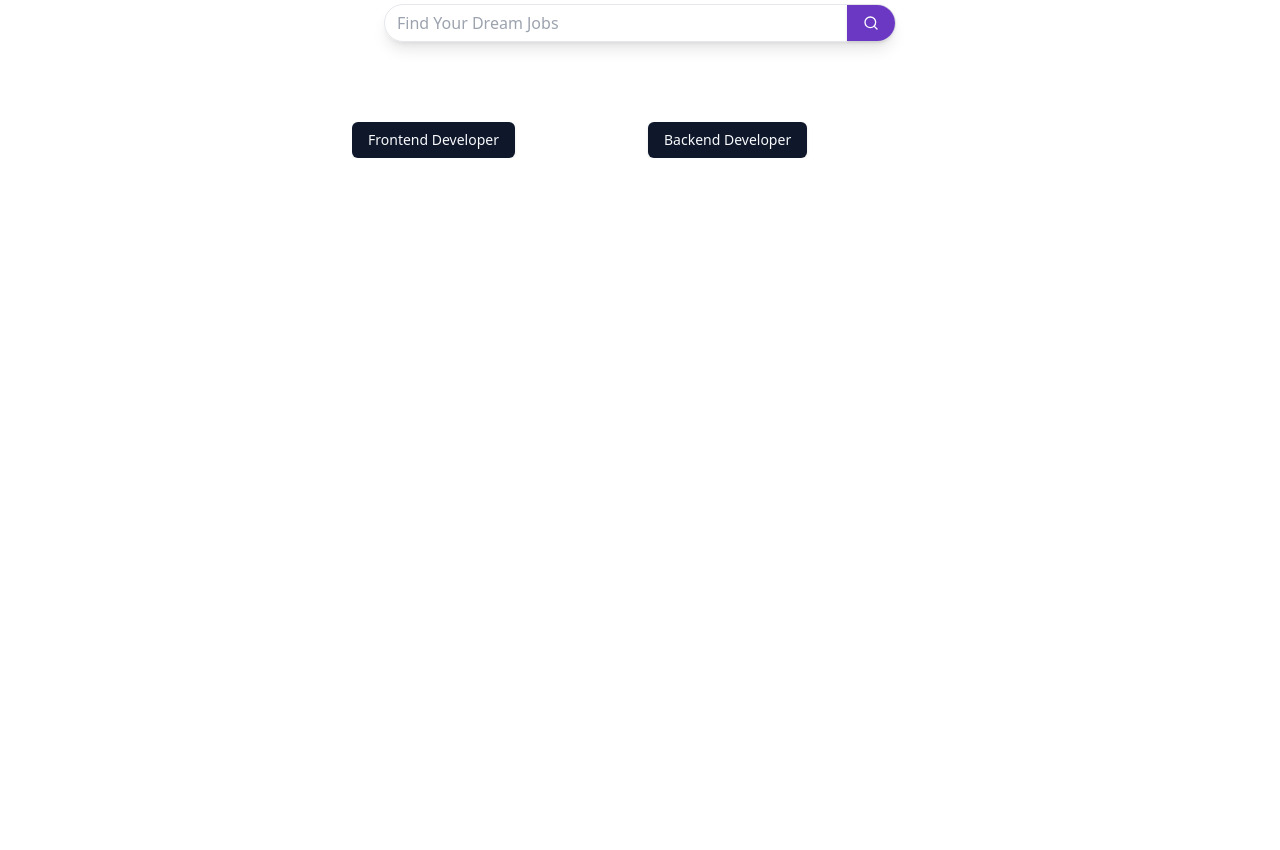
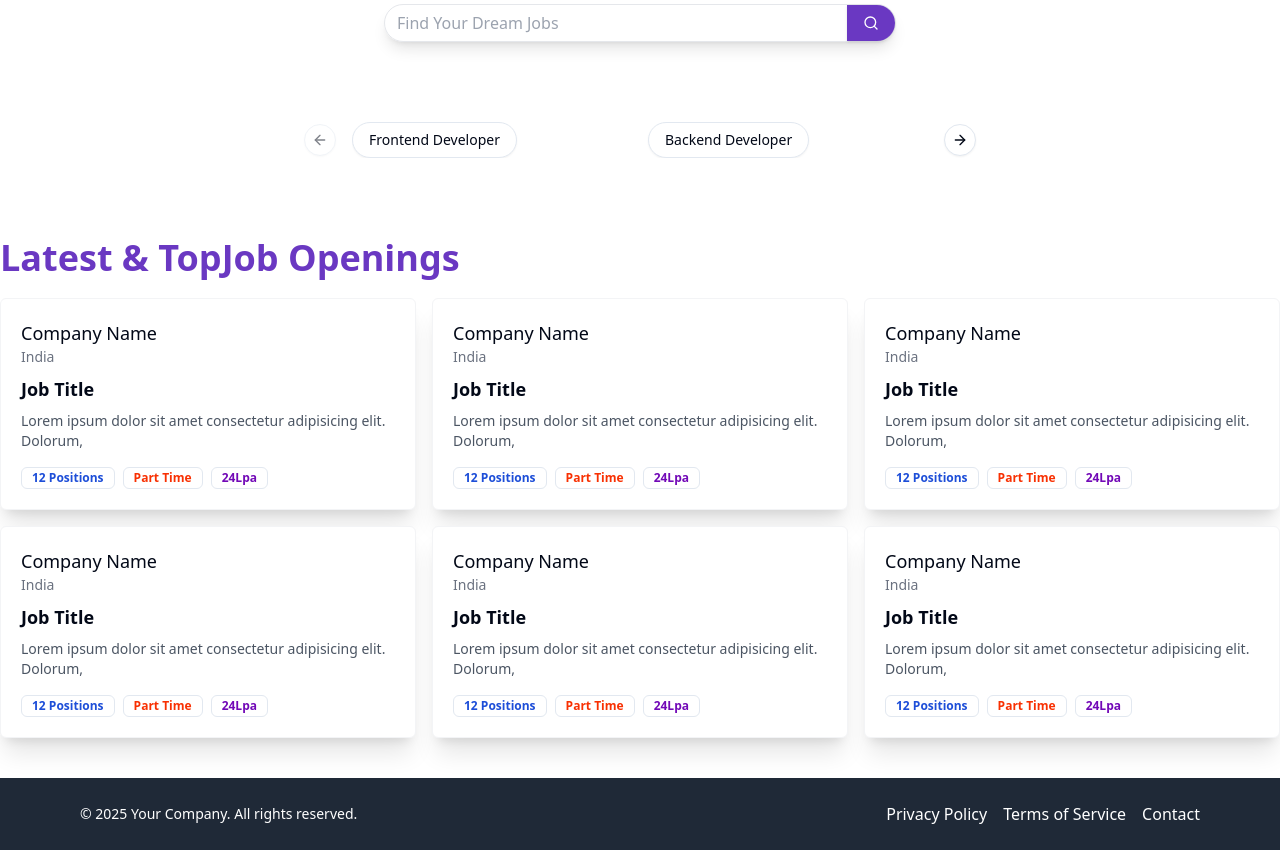
Before and after one commit to arnav1203/Job-Portal, a React (Vite) app in the folder client/: page / in a window 1280 px wide. Shown: the part 320-1170 px from the top of the page. Before the commit the page ends 800 px from the top, so only its background shows below. Built offline with nearby package versions, Linux system fonts and the light colour scheme.

Commit message:
Job Page Update

```diff
--- a/client/src/App.jsx
+++ b/client/src/App.jsx
@@ -3,6 +3,7 @@ import Navbar from "./components/shared/Navbar";
 import Signup from "./components/auth/Signup";
 import Login from "./components/auth/Login";
 import Home from "./components/Home";
+import Jobs from "./components/Jobs";
 const approuter = createBrowserRouter([
   {
     path: "/",
@@ -16,6 +17,10 @@ const approuter = createBrowserRouter([
     path: "/signup",
     element: <Signup />,
   },
+  {
+    path: "jobs",
+    element: <Jobs />,
+  },
 ]);
 function App() {
   return (
--- a/client/src/components/CategoryCarousel.jsx
+++ b/client/src/components/CategoryCarousel.jsx
@@ -1,5 +1,11 @@
 import React from "react";
-import { Carousel, CarouselContent, CarouselItem } from "./ui/carousel";
+import {
+  Carousel,
+  CarouselContent,
+  CarouselItem,
+  CarouselNext,
+  CarouselPrevious,
+} from "./ui/carousel";
 import { Button } from "./ui/button";
 
 const category = [
@@ -17,10 +23,14 @@ const CategoryCarousel = () => {
         <CarouselContent>
           {category.map((cat, index) => (
             <CarouselItem className="md:basis-1/2 lg-basis-1/3">
-              <Button>{cat}</Button>
+              <Button variant="outline" className="rounded-full">
+                {cat}
+              </Button>
             </CarouselItem>
           ))}
         </CarouselContent>
+        <CarouselPrevious />
+        <CarouselNext />
       </Carousel>
     </div>
   );
--- /dev/null
+++ b/client/src/components/FilterCard.jsx
@@ -0,0 +1,7 @@
+import React from "react";
+
+const FilterCard = () => {
+  return <div>FilterCard</div>;
+};
+
+export default FilterCard;
--- /dev/null
+++ b/client/src/components/Footer.jsx
@@ -0,0 +1,26 @@
+import React from "react";
+
+const Footer = () => {
+  return (
+    <footer className="bg-gray-800 text-white py-6 mt-10">
+      <div className="max-w-6xl mx-auto px-4 flex flex-col md:flex-row justify-between items-center">
+        <p className="text-sm">
+          &copy; {new Date().getFullYear()} Your Company. All rights reserved.
+        </p>
+        <div className="mt-4 md:mt-0 flex gap-4">
+          <a href="#" className="hover:underline">
+            Privacy Policy
+          </a>
+          <a href="#" className="hover:underline">
+            Terms of Service
+          </a>
+          <a href="#" className="hover:underline">
+            Contact
+          </a>
+        </div>
+      </div>
+    </footer>
+  );
+};
+
+export default Footer;
--- a/client/src/components/Home.jsx
+++ b/client/src/components/Home.jsx
@@ -2,6 +2,8 @@ import React from "react";
 import Navbar from "./shared/Navbar";
 import HeroSection from "./HeroSection";
 import CategoryCarousel from "./CategoryCarousel";
+import LatestJobs from "./LatestJobs";
+import Footer from "./Footer";
 
 const Home = () => {
   return (
@@ -9,8 +11,8 @@ const Home = () => {
       <Navbar />
       <HeroSection />
       <CategoryCarousel />
-      {/* <LatestJobs/> */}
-      {/* <Footer/> */}
+      <LatestJobs />
+      <Footer />
     </div>
   );
 };
--- /dev/null
+++ b/client/src/components/Job.jsx
@@ -0,0 +1,53 @@
+import React from "react";
+import { Button } from "./ui/button";
+import { Bookmark } from "lucide-react";
+import { Avatar, AvatarImage } from "./ui/avatar";
+import { Badge } from "./ui/badge";
+
+const Job = () => {
+  return (
+    <div className="p-5 rounded-md shadow-xl bg-white border border-gray-100">
+      <div className="flex items-center justify-between">
+        <p className="text-sm text-gray-500">2 days ago</p>
+        <Button variant="outline" className="rounded-full" size="icon">
+          <Bookmark />
+        </Button>
+      </div>
+      <div className="flex items-center gap-2 my-2">
+        <Button>
+          <Avatar>
+            <AvatarImage src="https://www.clipartmax.com/png/middle/270-2703019_pictures-gallery-of-company-logos-design-free-logo-design-3d-png.png" />
+          </Avatar>
+        </Button>
+        <div>
+          <h1 className="font-medium text-lg">Company Name</h1>
+          <p className="text-sm text-gray-500">India</p>
+        </div>
+      </div>
+      <div>
+        <h1 className="font-bold text-lg my-2">Title</h1>
+        <p className="text-sm text-gray-600">
+          Lorem ipsum dolor sit amet consectetur adipisicing elit. Voluptatum
+          ipsum rem similique, id fugiat ea asperiores nobis delectus cum a!
+        </p>
+      </div>
+      <div className="flex items-center gap-2 mt-4">
+        <Badge className={"text-blue-700 font-bold"} variant={"ghost"}>
+          12 Positions
+        </Badge>
+        <Badge className={"text-[#F83002] font-bold"} variant={"ghost"}>
+          Part Time
+        </Badge>
+        <Badge className={"text-[#7209b7] font-bold"} variant={"ghost"}>
+          24Lpa
+        </Badge>
+      </div>
+      <div className="flex items-center gap-4 mt-4">
+        <Button variant="outline">Details</Button>
+        <Button className="bg-[#7209b7]">Save For Later</Button>
+      </div>
+    </div>
+  );
+};
+
+export default Job;
--- /dev/null
+++ b/client/src/components/Jobs.jsx
@@ -0,0 +1,35 @@
+import React from "react";
+import Navbar from "./shared/Navbar";
+import FilterCard from "./FilterCard";
+import Job from "./Job";
+
+const jobsArray = [1, 2, 3, 4, 5, 6, 7, 8]; // Example array to simulate multiple jobs
+const Jobs = () => {
+  return (
+    <div>
+      <Navbar />
+      <div className="max-w-7xl mx-auto mt-5">
+        <div className="flex gap-5">
+          <div className="w-20%">
+            <FilterCard />
+          </div>
+          {jobsArray.length <= 0 ? (
+            <span>Job Not Found</span>
+          ) : (
+            <div className="flex-1 h-[88vh] overflow-y-auto pb-5">
+              <div className="grid grid-cols-3 gap-4">
+                {jobsArray.map((item, index) => (
+                  <div>
+                    <Job />
+                  </div>
+                ))}
+              </div>
+            </div>
+          )}
+        </div>
+      </div>
+    </div>
+  );
+};
+
+export default Jobs;
--- /dev/null
+++ b/client/src/components/LatestJobCards.jsx
@@ -0,0 +1,32 @@
+import React from "react";
+import { Badge } from "./ui/badge";
+
+const LatestJobCards = () => {
+  return (
+    <div className="p-5 rounded-md shadow-xl bg-white border border-gray-100 cursor-pointer">
+      <div>
+        <h1 className="font-medium text-lg">Company Name</h1>
+        <p className="text-sm text-gray-500">India</p>
+      </div>
+      <div>
+        <h1 className="font-bold text-lg my-2">Job Title</h1>
+        <p className="text-sm text-gray-600">
+          Lorem ipsum dolor sit amet consectetur adipisicing elit. Dolorum,
+        </p>
+      </div>
+      <div className="flex items-center gap-2 mt-4">
+        <Badge className={"text-blue-700 font-bold"} variant={"ghost"}>
+          12 Positions
+        </Badge>
+        <Badge className={"text-[#F83002] font-bold"} variant={"ghost"}>
+          Part Time
+        </Badge>
+        <Badge className={"text-[#7209b7] font-bold"} variant={"ghost"}>
+          24Lpa
+        </Badge>
+      </div>
+    </div>
+  );
+};
+
+export default LatestJobCards;
--- /dev/null
+++ b/client/src/components/LatestJobs.jsx
@@ -0,0 +1,20 @@
+import React from "react";
+import LatestJobCards from "./LatestJobCards";
+
+const randomJobs = [1, 2, 3, 4, 5, 6, 7, 8];
+const LatestJobs = () => {
+  return (
+    <div className="max-w-7xl mx-auto my-10">
+      <h1 className="text-4xl font-bold text-[#6A38C2]">
+        <span>Latest & Top</span>Job Openings
+      </h1>
+      <div className="grid grid-cols-3 gap-4 my-5">
+        {randomJobs.slice(0, 6).map((item, index) => (
+          <LatestJobCards />
+        ))}
+      </div>
+    </div>
+  );
+};
+
+export default LatestJobs;
--- a/client/src/components/shared/Navbar.jsx
+++ b/client/src/components/shared/Navbar.jsx
@@ -20,9 +20,15 @@ const Navbar = () => {
         </div>
         <div className="flex items-center gap-12">
           <ul className="flex font-medium items-center gap-5">
-            <li>Home</li>
-            <li>Jobs</li>
-            <li>Browse</li>
+            <li>
+              <Link to="/">Home</Link>
+            </li>
+            <li>
+              <Link to="/jobs">Jobs</Link>
+            </li>
+            <li>
+              <Link to="/browse">Browse</Link>
+            </li>
           </ul>
           {!user ? (
             <div className="flex items-center gap-2">
--- /dev/null
+++ b/client/src/components/ui/badge.jsx
@@ -0,0 +1,34 @@
+import * as React from "react"
+import { cva } from "class-variance-authority";
+
+import { cn } from "@/lib/utils"
+
+const badgeVariants = cva(
+  "inline-flex items-center rounded-md border px-2.5 py-0.5 text-xs font-semibold transition-colors focus:outline-none focus:ring-2 focus:ring-ring focus:ring-offset-2",
+  {
+    variants: {
+      variant: {
+        default:
+          "border-transparent bg-primary text-primary-foreground shadow hover:bg-primary/80",
+        secondary:
+          "border-transparent bg-secondary text-secondary-foreground hover:bg-secondary/80",
+        destructive:
+          "border-transparent bg-destructive text-destructive-foreground shadow hover:bg-destructive/80",
+        outline: "text-foreground",
+      },
+    },
+    defaultVariants: {
+      variant: "default",
+    },
+  }
+)
+
+function Badge({
+  className,
+  variant,
+  ...props
+}) {
+  return (<div className={cn(badgeVariants({ variant }), className)} {...props} />);
+}
+
+export { Badge, badgeVariants }
```
